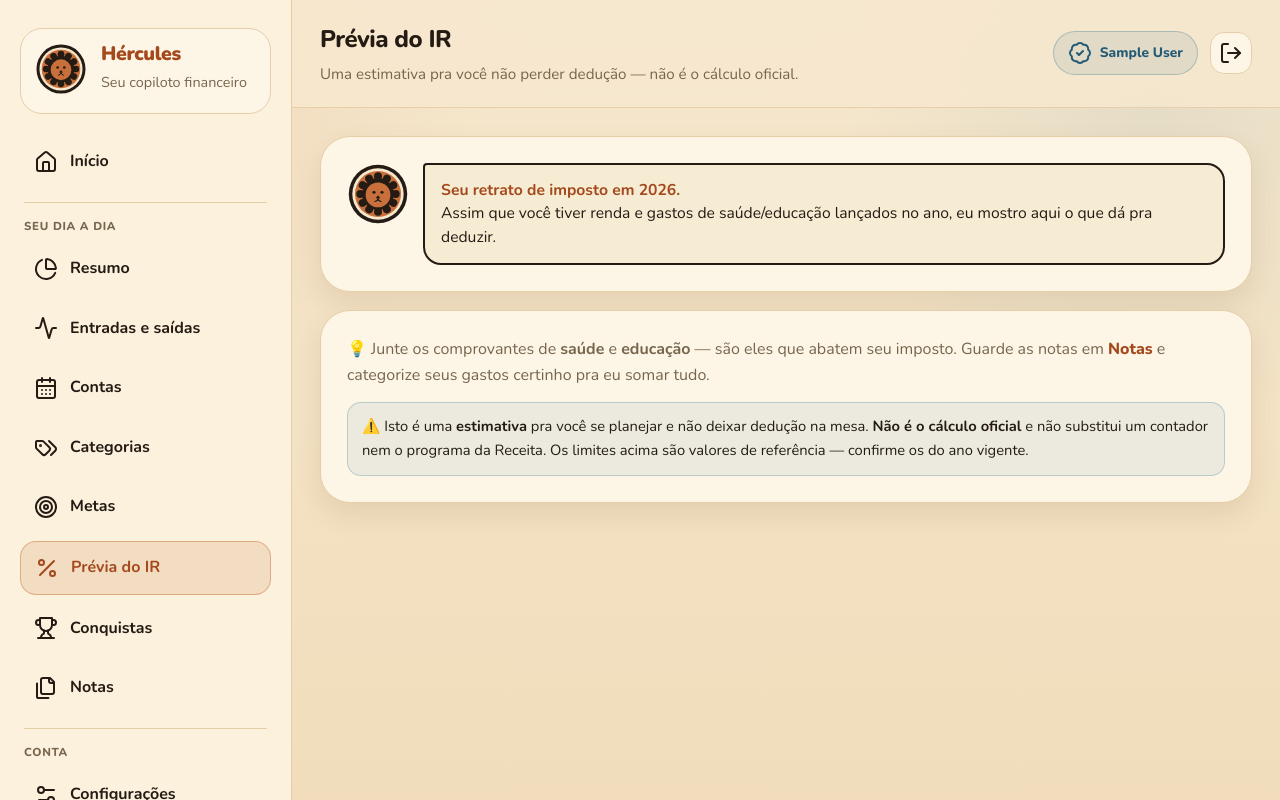
After one commit to rjuan98/Hercules, a Flask app: page /ir in a window 1280 px wide. The commit adds this page. Run offline with Flask 3, Linux system fonts and the light colour scheme; the visitor is signed in with stand-in values (Sample User, id 1); data comes from the database, SQL or seed files in the repository; data that the repository does not hold is empty.

Commit message:
Prévia do IR: estimativa de dedução (saúde/educação), sem prometer o oficial
Página /ir + item no menu. Estima, a partir do que já está lançado no ano:
- Renda tributável (Salário/Freela/Vendas/Rendimentos) e um sinal de
  "provavelmente precisa declarar" vs um limite de referência.
- Deduções de Saúde (sem limite) e Educação (capada no limite por pessoa/ano).
- "Pode reduzir o imposto em até X" = dedução x alíquota-teto (27,5%).
Constantes de referência marcadas como ajustáveis (mudam todo ano).
Disclaimer forte: é estimativa pra não perder dedução, NÃO é cálculo oficial
nem substitui contador/Receita. Cuidado deliberado pra não dar info errada de
imposto.

Testado: renda 40k -> declara; educação 5k capada em 3.561,50; economia-teto
1.529,41; página com disclaimer.

Co-Authored-By: Claude Opus 4.8 <noreply@anthropic.com>

```diff
--- a/app.py
+++ b/app.py
@@ -2055,6 +2055,66 @@ def home():
     )
 
 
+# Prévia do IR — valores de REFERÊNCIA (mudam todo ano; confirmar no ano vigente).
+IR_LIMITE_DECLARACAO = 30000.0   # renda tributável anual a partir da qual costuma ser obrigatório declarar
+IR_LIMITE_EDUCACAO = 3561.50     # dedução de educação por pessoa/ano
+IR_ALIQUOTA_TETO = 0.275         # maior alíquota da tabela (pra estimar o TETO de economia)
+IR_RENDA_CATS = ("Salário", "Freelance / bico", "Vendas", "Rendimentos")
+
+
+def calc_ir_preview(user_id: int, year: int) -> dict[str, Any]:
+    """Estimativa (não é cálculo oficial): renda tributável do ano + deduções de
+    saúde/educação já lançadas, e o teto de economia que elas podem gerar."""
+    ini, fim = f"{year}-01-01", f"{year}-12-31"
+    marks = ",".join(["?"] * len(IR_RENDA_CATS))
+    with get_db() as db:
+        renda = db.execute(
+            f"""SELECT COALESCE(SUM(valor), 0) AS t FROM transacoes
+               WHERE user_id = ? AND tipo = 'entrada' AND fonte != 'ajuste'
+                 AND categoria IN ({marks})
+                 AND date(COALESCE(data_transacao, created_at)) BETWEEN date(?) AND date(?)""",
+            (user_id, *IR_RENDA_CATS, ini, fim),
+        ).fetchone()["t"]
+        saude = db.execute(
+            """SELECT COALESCE(SUM(valor), 0) AS t FROM transacoes
+               WHERE user_id = ? AND tipo = 'saida' AND categoria = 'Saúde'
+                 AND date(COALESCE(data_transacao, created_at)) BETWEEN date(?) AND date(?)""",
+            (user_id, ini, fim),
+        ).fetchone()["t"]
+        educ = db.execute(
+            """SELECT COALESCE(SUM(valor), 0) AS t FROM transacoes
+               WHERE user_id = ? AND tipo = 'saida' AND categoria = 'Educação'
+                 AND date(COALESCE(data_transacao, created_at)) BETWEEN date(?) AND date(?)""",
+            (user_id, ini, fim),
+        ).fetchone()["t"]
+    renda = float(renda or 0)
+    saude = float(saude or 0)
+    educacao = float(educ or 0)
+    educacao_dedutivel = min(educacao, IR_LIMITE_EDUCACAO)
+    deducao_total = saude + educacao_dedutivel
+    return {
+        "year": year,
+        "renda": renda,
+        "saude": saude,
+        "educacao": educacao,
+        "educacao_dedutivel": educacao_dedutivel,
+        "educacao_limite": IR_LIMITE_EDUCACAO,
+        "deducao_total": deducao_total,
+        "economia_teto": deducao_total * IR_ALIQUOTA_TETO,
+        "precisa_declarar": renda >= IR_LIMITE_DECLARACAO,
+        "limite_declaracao": IR_LIMITE_DECLARACAO,
+        "tem_dados": renda > 0 or deducao_total > 0,
+    }
+
+
+@app.route("/ir")
+@login_required
+def previa_ir():
+    user = current_user()
+    ir = calc_ir_preview(user["id"], date.today().year)
+    return render_template("ir.html", user=user, ir=ir)
+
+
 @app.route("/dashboard")
 @login_required
 def dashboard():
--- a/templates/base.html
+++ b/templates/base.html
@@ -48,6 +48,7 @@
                 <a href="{{ url_for('compromissos') }}" class="menu-link {% if request.path.startswith('/compromissos') %}active{% endif %}"><i data-lucide="calendar-days"></i><span>Contas</span></a>
                 <a href="{{ url_for('categorias') }}" class="menu-link {% if request.path.startswith('/categorias') %}active{% endif %}"><i data-lucide="tags"></i><span>Categorias</span></a>
                 <a href="{{ url_for('metas') }}" class="menu-link {% if request.path.startswith('/metas') %}active{% endif %}"><i data-lucide="target"></i><span>Metas</span></a>
+                <a href="{{ url_for('previa_ir') }}" class="menu-link {% if request.path.startswith('/ir') %}active{% endif %}"><i data-lucide="percent"></i><span>Prévia do IR</span></a>
                 <a href="{{ url_for('trabalhos') }}" class="menu-link {% if request.path.startswith('/trabalhos') %}active{% endif %}"><i data-lucide="trophy"></i><span>Conquistas</span></a>
                 {% endif %}
                 <a href="{{ url_for('listar_notas') }}" class="menu-link {% if request.path.startswith('/notas') %}active{% endif %}"><i data-lucide="files"></i><span>Notas</span></a>
--- /dev/null
+++ b/templates/ir.html
@@ -0,0 +1,54 @@
+{% extends 'base.html' %}
+{% block title %}Prévia do IR · Hércules{% endblock %}
+{% block page_title %}Prévia do IR{% endblock %}
+{% block page_subtitle %}Uma estimativa pra você não perder dedução — não é o cálculo oficial.{% endblock %}
+
+{% block content %}
+<section class="page-card">
+    <div class="hercules-greeting" style="margin-bottom:0;">
+        <img src="{{ url_for('static', filename='herc.svg', v='2') }}" alt="Herc" class="hercules-avatar">
+        <div class="hercules-bubble">
+            <strong>Seu retrato de imposto em {{ ir.year }}.</strong><br>
+            {% if not ir.tem_dados %}
+                Assim que você tiver renda e gastos de saúde/educação lançados no ano, eu mostro aqui o que dá pra deduzir.
+            {% elif ir.precisa_declarar %}
+                Sua renda tributável no ano já passou de <strong>{{ ir.limite_declaracao|money }}</strong> — nesse caso costuma ser obrigatório declarar.
+            {% else %}
+                Sua renda tributável no ano está em <strong>{{ ir.renda|money }}</strong>. A obrigação de declarar costuma começar por volta de {{ ir.limite_declaracao|money }} por ano.
+            {% endif %}
+        </div>
+    </div>
+</section>
+
+{% if ir.tem_dados %}
+<section class="metric-grid cols-3" style="margin-top:18px;">
+    <article class="glass-card metric-card">
+        <p class="metric-label">Saúde (dedutível)</p>
+        <p class="metric-value">{{ ir.saude|money }}</p>
+        <p class="metric-footnote">Sem limite — todo gasto com saúde conta.</p>
+    </article>
+    <article class="glass-card metric-card">
+        <p class="metric-label">Educação (dedutível)</p>
+        <p class="metric-value">{{ ir.educacao_dedutivel|money }}</p>
+        <p class="metric-footnote">
+            {% if ir.educacao > ir.educacao_limite %}Você tem {{ ir.educacao|money }}, mas o limite é {{ ir.educacao_limite|money }} por pessoa/ano.{% else %}Limite de {{ ir.educacao_limite|money }} por pessoa/ano.{% endif %}
+        </p>
+    </article>
+    <article class="glass-card metric-card">
+        <p class="metric-label">Pode reduzir seu imposto em até</p>
+        <p class="metric-value" style="color:var(--success);">{{ ir.economia_teto|money }}</p>
+        <p class="metric-footnote">Estimativa pelo teto da tabela. O valor real depende da sua faixa de renda.</p>
+    </article>
+</section>
+{% endif %}
+
+<section class="page-card" style="margin-top:18px;">
+    <p class="subtitle" style="margin:0;">
+        💡 Junte os comprovantes de <strong>saúde</strong> e <strong>educação</strong> — são eles que abatem seu imposto.
+        Guarde as notas em <a href="{{ url_for('listar_notas') }}" style="color:var(--primary-deep); font-weight:800;">Notas</a> e categorize seus gastos certinho pra eu somar tudo.
+    </p>
+    <div class="auth-note" style="margin-top:14px;">
+        ⚠️ Isto é uma <strong>estimativa</strong> pra você se planejar e não deixar dedução na mesa. <strong>Não é o cálculo oficial</strong> e não substitui um contador nem o programa da Receita. Os limites acima são valores de referência — confirme os do ano vigente.
+    </div>
+</section>
+{% endblock %}
```
